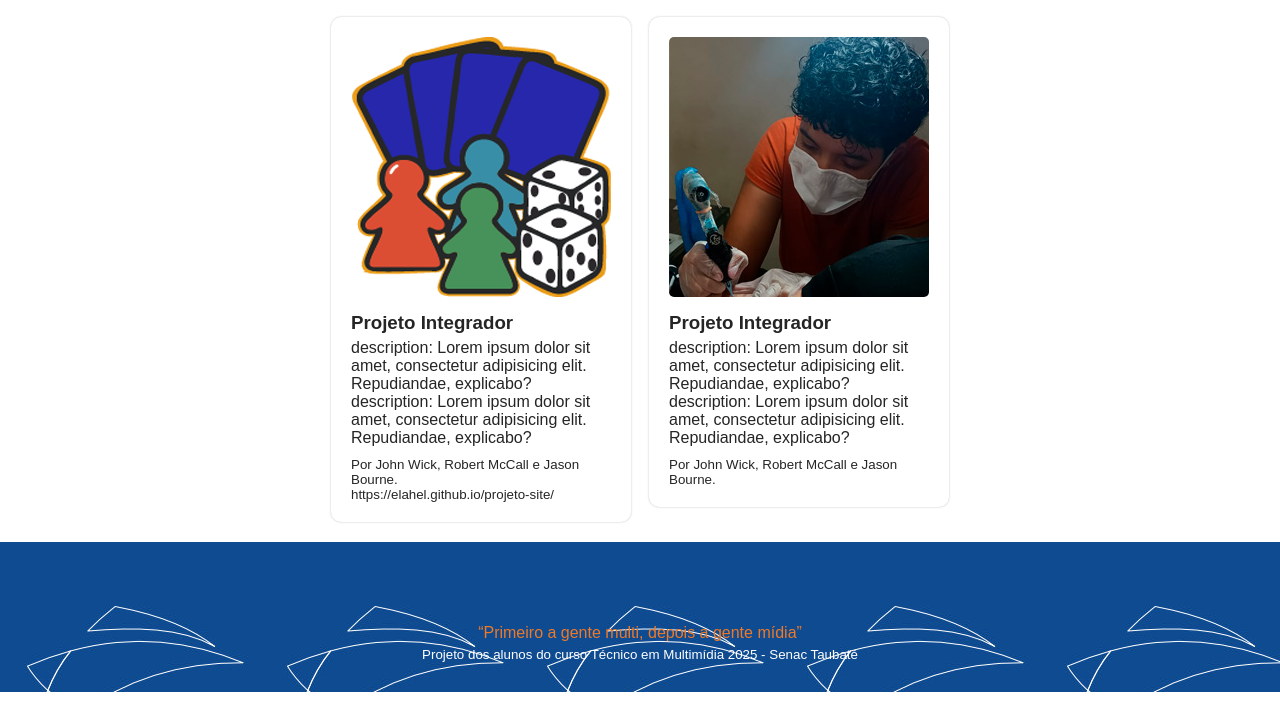
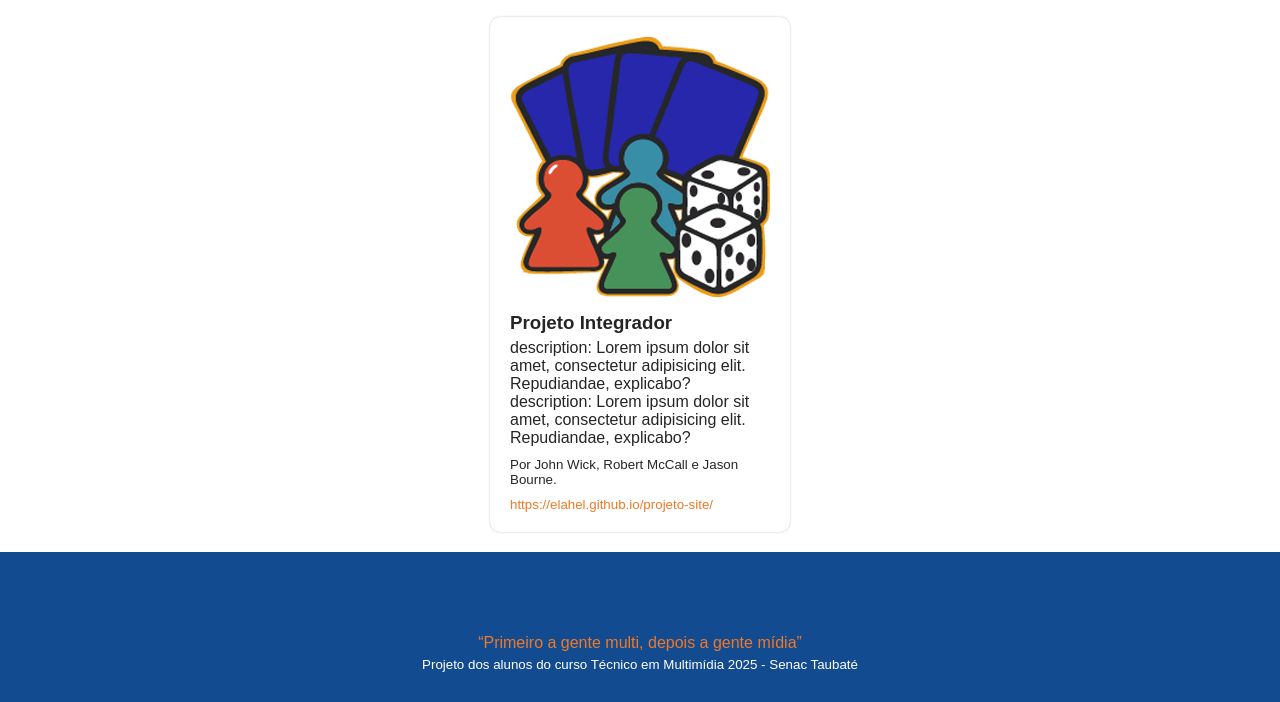
Before and after one commit to devbarbo/projeto-senac, a plain HTML site: page index.html in a window 1280 px wide. Shown: the part 364-1066 px from the top of the page. Drawn offline with Linux system fonts and the light colour scheme; a web font is replaced by a local one.

Commit message:
Add files via upload

```diff
--- a/index.html
+++ b/index.html
@@ -53,21 +53,8 @@
             explicabo? description: Lorem ipsum dolor sit amet, consectetur adipisicing elit.
             Repudiandae, explicabo?
           </p>
-          <small style="margin-top: 10px">Por John Wick, Robert McCall e Jason Bourne.</small>
-          <small>https://elahel.github.io/projeto-site/</small>
-        </div>
-      </a>
-      <!-- Card -->
-      <a href="https://" target="_blank">
-        <div class="card">
-          <img src="img/jessica.jpg" alt="alt" />
-          <h3>Projeto Integrador</h3>
-          <p>
-            description: Lorem ipsum dolor sit amet, consectetur adipisicing elit. Repudiandae,
-            explicabo? description: Lorem ipsum dolor sit amet, consectetur adipisicing elit.
-            Repudiandae, explicabo?
-          </p>
-          <small style="margin-top: 10px">Por John Wick, Robert McCall e Jason Bourne.</small>
+          <small>Por John Wick, Robert McCall e Jason Bourne.</small>
+          <small style="color: var(--laranja);">https://elahel.github.io/projeto-site/</small>
         </div>
       </a>
     </main>
--- a/main.css
+++ b/main.css
@@ -95,6 +95,10 @@ main {
   margin-bottom: 15px;
 }
 
+.card small {
+  margin-top: 10px;
+}
+
 footer {
   background-color: var(--azul);
   width: 100%;
@@ -105,7 +109,6 @@ footer {
   flex-flow: column;
   justify-content: end;
   align-items: center;
-  background-image: url(img/img-card.jpg);
 }
 
 footer>small {
```
